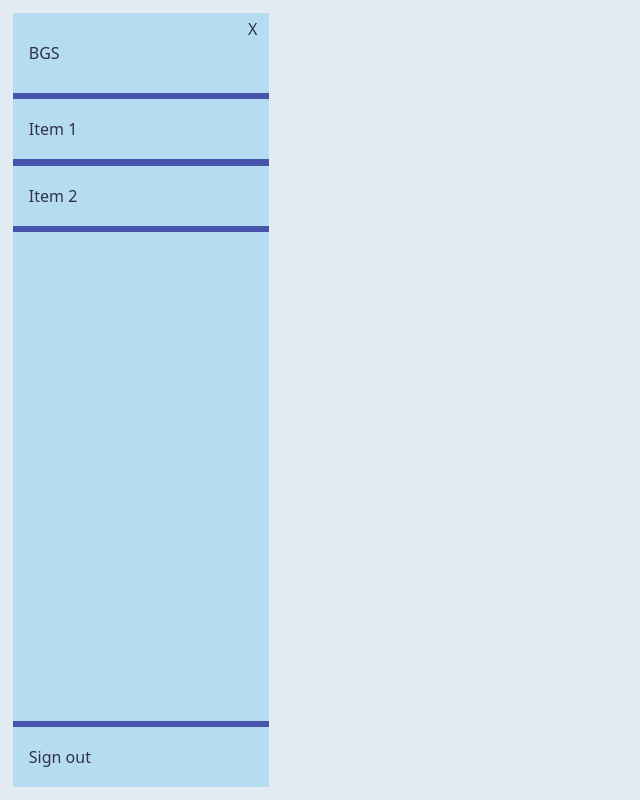
After one commit to danielcaballero88/board-game-scoring, a Django app: page /scoring/ in a window 1280 px wide. The commit adds this page. Shown: the whole page, without its empty margins (0-640 px from the left). Run offline with Django 5.2, Linux system fonts and the light colour scheme; the visitor is signed in with stand-in values (Sample User, id 1); some libraries are stand-ins or nearby versions.

Commit message:
WIP scoring navbar

```diff
--- a/bgs/urls.py
+++ b/bgs/urls.py
@@ -22,8 +22,9 @@ from django.views.generic.base import RedirectView
 
 urlpatterns = [
     path("admin/", admin.site.urls),
+    path("", include("static_pages.urls")),
     path("accounts/", include("accounts.urls")),
-    path("", include("static_pages.urls")),
+    path("scoring/", include("scoring.urls")),
     path(
         "favicon.ico",
         RedirectView.as_view(url=staticfiles_storage.url("images/favicon.ico")),
--- /dev/null
+++ b/scoring/templates/scoring/base.html
@@ -0,0 +1,26 @@
+{% extends "base.html" %}
+
+{% block content_base %}
+  <div class="container-fluid p-0 overflow-hidden d-flex flex-md-row">
+    <div class="scoring-nav__container">
+      <div class="scoring-nav__item header dark">
+          <a href="">BGS</a>
+        <span class="scoring-nav__toggle-btn">X</span>
+      </div>
+      <div class="scoring-nav__content">
+        <div class="scoring-nav__item">
+          <a href="">Item 1</a>
+        </div>
+        <div class="scoring-nav__item">
+          <a href="">Item 2</a>
+        </div>
+        <div class="scoring-nav__item filler"></div>
+        <div class="scoring-nav__item">
+          <a href="">Sign out</a>
+        </div>
+      </div>
+    </div>
+    <div class="scoring-content">
+    </div>
+  </div>
+{% endblock content_base %}
--- /dev/null
+++ b/scoring/templates/scoring/index.html
@@ -0,0 +1 @@
+{% extends "scoring/base.html" %}
--- a/scoring/urls.py
+++ b/scoring/urls.py
@@ -4,5 +4,5 @@ from . import views
 
 app_name = "scoring"
 urlpatterns = [
-    path("", views.landing, name="landing"),
+    path("", views.index, name="index"),
 ]
--- a/scoring/views.py
+++ b/scoring/views.py
@@ -4,6 +4,6 @@ from django.shortcuts import render
 
 
 @login_required(login_url="/accounts/login")
-def landing(request: HttpRequest):
+def index(request: HttpRequest):
     context = {}
-    return render(request, "scoring/landing.html", context)
+    return render(request, "scoring/index.html", context)
--- a/static/css/global.css
+++ b/static/css/global.css
@@ -1,3 +1,26 @@
+:root {
+--alice-blue: 227, 235, 242;
+--columbia-blue: 182, 220, 241;
+--space-cadet: 47, 50, 71;
+--rojo: 221, 26, 24;
+--violet-blue: 71, 86, 172;
+
+--rgba-alice-blue: rgba(227, 235, 242, 1);
+--rgba-columbia-blue: rgba(182, 220, 241, 1);
+--rgba-space-cadet: rgba(47, 50, 71, 1);
+--rgba-rojo: rgba(221, 26, 24, 1);
+--rgba-violet-blue: rgba(71, 86, 172, 1);
+}
+
+* {
+  margin: 0;
+  padding: 0;
+}
+
+body {
+  background-color: rgba(var(--alice-blue), 1);
+}
+
 .fw-400 {
   font-weight: 400;
 }
@@ -46,3 +69,89 @@
     font-size: 2rem;
   }
 }
+
+.scoring-nav__container {
+  position: absolute;
+  left: 1vw;
+  top: 1vw;
+  height: calc(100% - 2vw);
+
+  background-color: rgba(var(--violet-blue), 1);
+  color: rgba(var(--space-cadet), 1);
+
+  display: flex;
+  flex-direction: column;
+
+  --scoring-nav-width: 256px;
+}
+
+.scoring-nav__item {
+  position: relative;
+  width: var(--scoring-nav-width);
+  height: 60px;
+  background-color: rgba(var(--columbia-blue), 1);
+
+  margin: 0.2rem 0;
+}
+
+.scoring-nav__item.header {
+  height: 80px;
+  margin-top: 0;
+}
+
+/* .scoring-nav__item.dark::after {
+  content: "";
+  position: absolute;
+  inset: 0;
+  background-color: rgba(255, 255, 255, 0.1);
+} */
+
+.scoring-nav__item.filler {
+  flex-grow: 1;
+}
+
+.scoring-nav__item:last-child {
+  margin-bottom: 0;
+}
+
+.scoring-nav__item a {
+  text-decoration: none;
+  color: inherit;
+
+  display: block;
+  width: 100%;
+  height: 100%;
+
+  padding-left: 1rem;
+
+  display: flex;
+  justify-content: start;
+  align-items: center;
+}
+
+.scoring-nav__brand {
+  font-weight: 400;
+  font-size: 2rem;
+}
+
+.scoring-nav__toggle-btn {
+  position: absolute;
+  right: 0;
+  top: 0;
+
+  width: 2rem;
+  height: 2rem;
+
+  cursor: pointer;
+
+  display: flex;
+  justify-content: center;
+  align-items: center;
+}
+
+.scoring-nav__content {
+  flex-grow: 1;
+
+  display: flex;
+  flex-direction: column;
+}
```
Also changed, not shown: templates/base_with_nav.html (deleted, +0 -19 lines).
